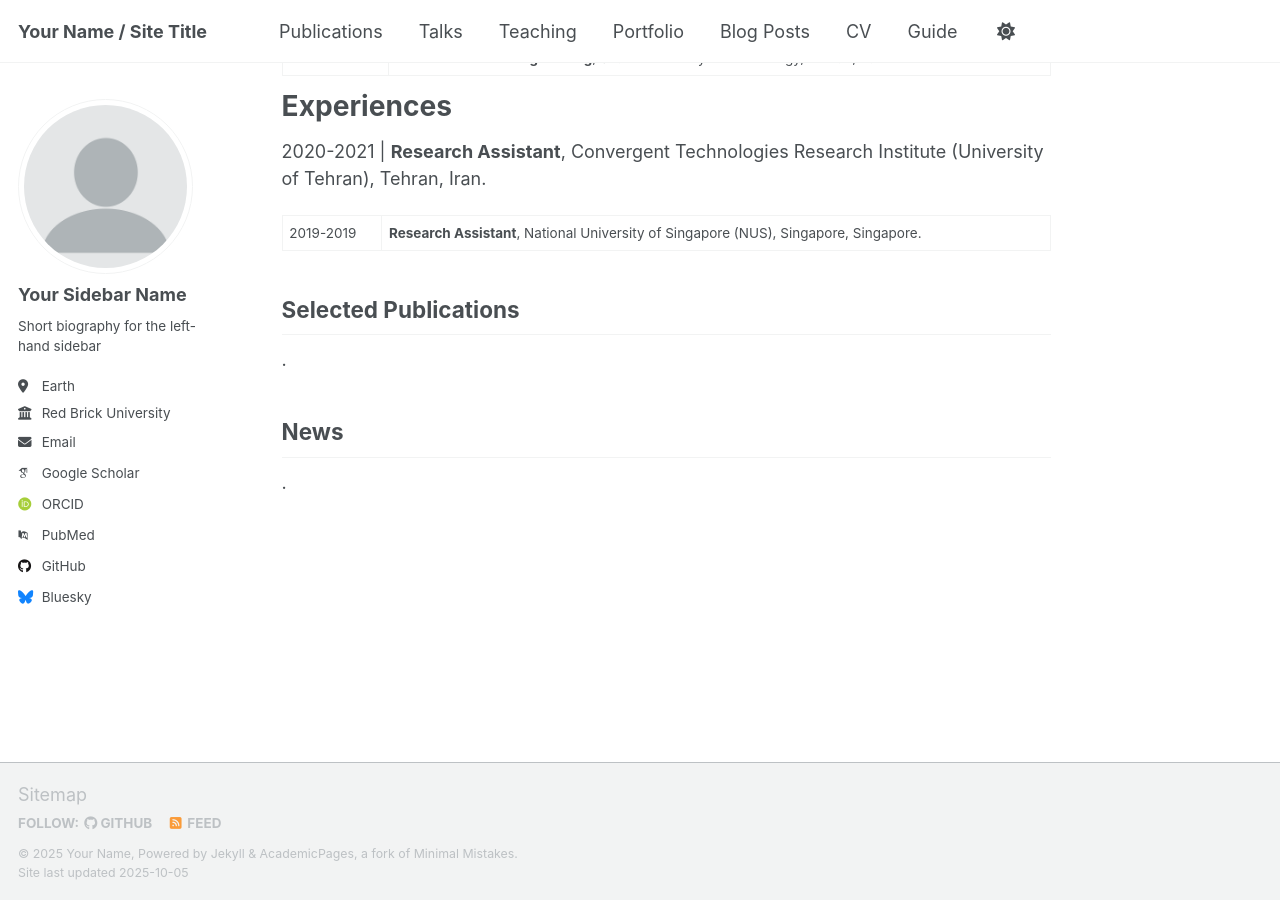
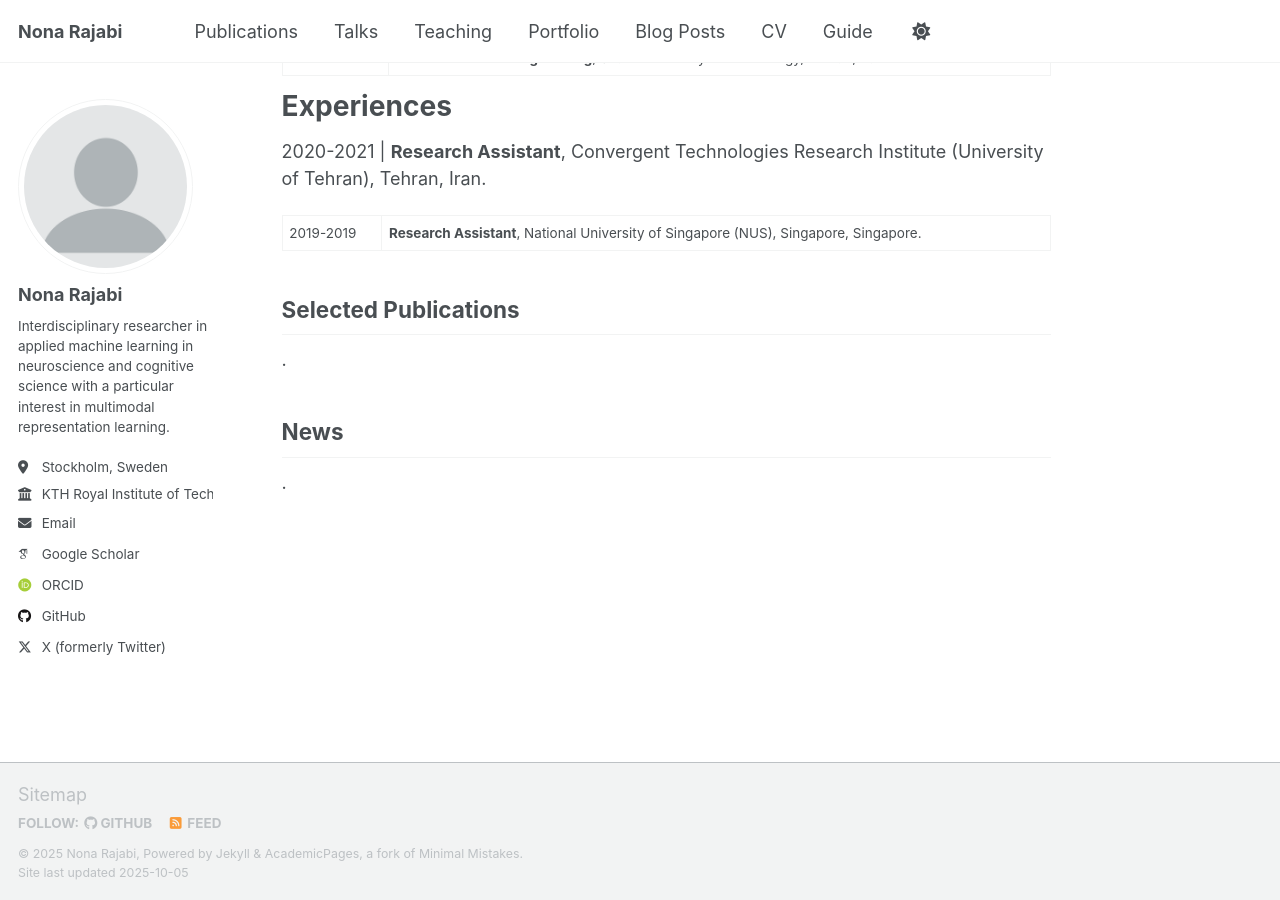
Before and after one commit to NonaRjb/nonarjb.github.io, a Jekyll site: the page built from _pages/about.md, in a window 1280 px wide and 900 px high, scrolled down 530 px. Built offline with Jekyll 4.4.1, drawn with Linux system fonts in a browser that asks for light colours; some web fonts are replaced; a script that is not in the unit is left out.

Commit message:
Update personal details in _config.yml
Updated personal information including name, bio, location, employer, email, and social media links.

```diff
--- a/_config.yml
+++ b/_config.yml
@@ -9,11 +9,11 @@
 # Basic Site Settings
 locale                   : "en-US"
 site_theme               : "default" # Currently available options are "default", "air"
-title                    : "Your Name / Site Title"
+title                    : "Nona Rajabi"
 title_separator          : "-"
-name                     : &name "Your Name"
-description              : &description "Your Name's academic portfolio"   # Update this with a general description of your site, this is the default if not overridden by a page
-url                      : https://academicpages.github.io # The base hostname & protocol for your site e.g. "https://[your GitHub username].github.io",
+name                     : &name "Nona Rajabi"
+description              : &description "Nona Rajabi's academic portfolio"   # Update this with a general description of your site, this is the default if not overridden by a page
+url                      : https://nonarjb.github.io # The base hostname & protocol for your site e.g. "https://[your GitHub username].github.io",
                                                            # or if you already have some other page hosted on Github then use "https://[your GitHub username].github.io/[Your Repo Name]"
 baseurl                  : "" # the subpath of your site, e.g. "/blog"
 repository               : "academicpages/academicpages.github.io"
@@ -24,23 +24,23 @@ repository               : "academicpages/academicpages.github.io"
 author:
   # Biographic information
   avatar           : "profile.png"
-  name             : "Your Sidebar Name"
+  name             : "Nona Rajabi"
   pronouns         : # example: "she/her"
-  bio              : "Short biography for the left-hand sidebar"
-  location         : "Earth"
-  employer         : "Red Brick University"
+  bio              : "Interdisciplinary researcher in applied machine learning in neuroscience and cognitive science with a particular
+interest in multimodal representation learning."
+  location         : "Stockholm, Sweden"
+  employer         : "KTH Royal Institute of Technology"
   uri              : # URL
-  email            : "none@example.org"
+  email            : "noner@kth.se"
 
   # Academic websites
   academia         : # URL
   arxiv            : # URL - Update with the correct link to your profile
-  googlescholar    : "https://scholar.google.com/citations?user=PS_CX0AAAAAJ"
+  googlescholar    : "https://scholar.google.se/citations?user=gi1nk68AAAAJ&hl=en"
   inspire-hep      : # URL
   impactstory      : # URL
-  orcid            : "http://orcid.org/yourorcidurl"
+  orcid            : "https://orcid.org/0000-0003-2533-7868"
   semantic         : # URL
-  pubmed           : "https://www.ncbi.nlm.nih.gov/pubmed/?term=john+snow"
   researchgate     : # URL
   scopus           : # URL
 
@@ -48,13 +48,13 @@ author:
   bitbucket        : # Username - Update with your username on the site
   codepen          : # Username
   dribbble         : # Username
-  github           : "academicpages"
+  github           : "NonaRjb"
   kaggle           : # Username
   stackoverflow    : # User number or user number and name (i.e., use "1" or "1/jeff-atwood")
 
   # Social media
   artstation       : # Username
-  bluesky          : "bsky.app" # Replace this with you Bluesky username
+  bluesky          : # Replace this with you Bluesky username
   facebook         : # Username
   flickr           : # Username
   foursquare       : # Username
@@ -71,7 +71,7 @@ author:
   steam            : # Username
   telegram         : # URL
   tumblr           : # Username
-  twitter          : # Username for X / Twitter
+  twitter          : "nona_rajabi"
   vine             : # Username
   weibo            : # Username
   wikipedia        : # Username
```
